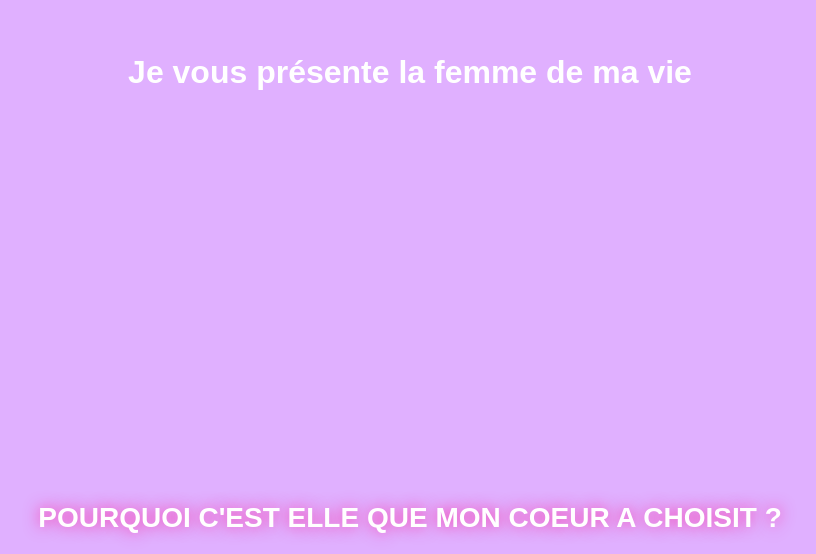
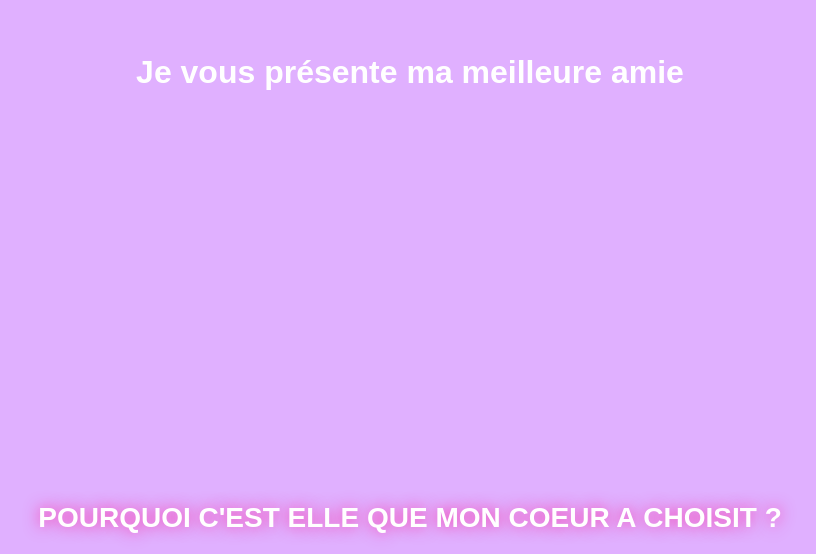
Before and after one commit to Mafrix07/Mabestie, a plain HTML site: page index.html in a window 1280 px wide. Shown: the part 328-882 px from the top of the page, without its empty margins (230-1046 px from the left). Drawn offline with Linux system fonts and the light colour scheme; grey boxes are pictures that could not be loaded.

Commit message:
Update index.html

```diff
--- a/index.html
+++ b/index.html
@@ -4,11 +4,11 @@
     <meta charset="UTF-8" />
     <meta name="viewport" content="width=device-width, initial-scale=1.0"/>
     <link rel="stylesheet" href="Style.css" />
-    <title>La Femme de Ma Vie</title>
+    <title>Ma Meilleure Amie </title>
 </head>
 <body>
     <header class="intro">
-        <h1 class="intro-message">Je vous présente la femme de ma vie</h1>
+        <h1 class="intro-message">Je vous présente ma meilleure amie </h1>
     </header>
 
     <main>
```
